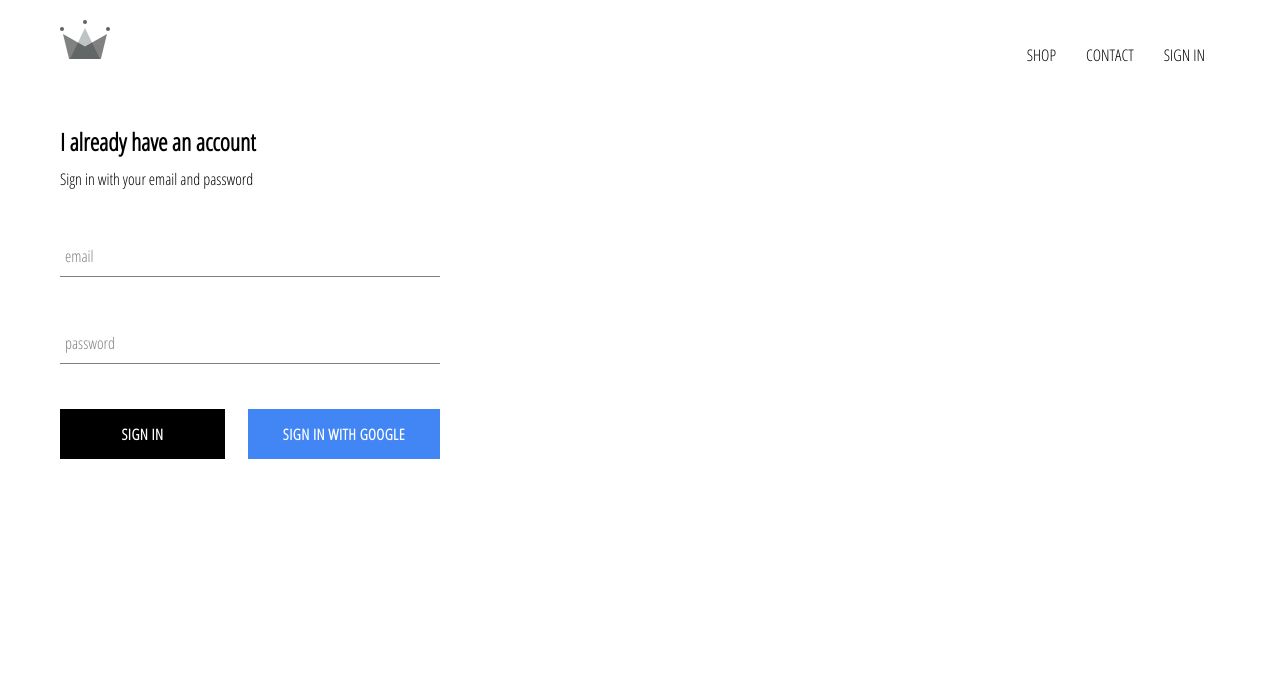
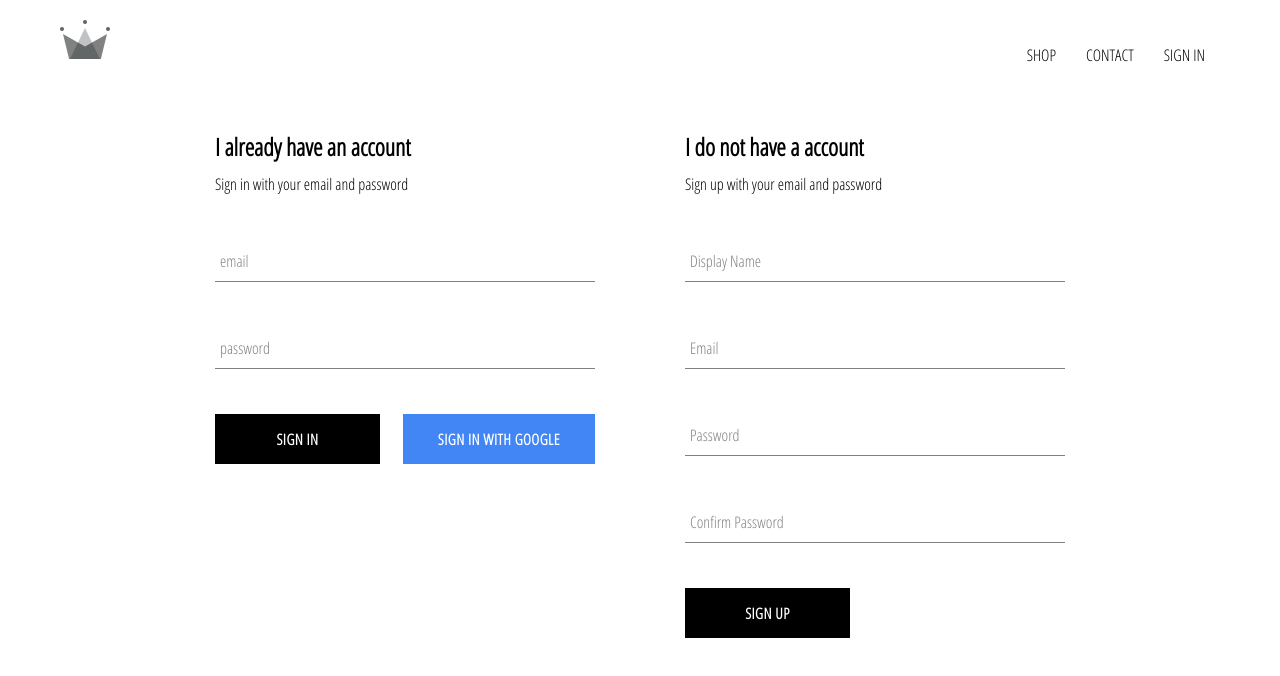
Before and after one commit to VitakSharper/react-e-commerce-app, a React (Create React App) app: page /signin in a window 1280 px wide. Shown: the top 676 px of the page. Built offline with nearby package versions, Linux system fonts and the light colour scheme; no server answers.

Commit message:
implemented firebase utils,included ability to store authenticated users into our Firestore database

```diff
--- a/src/App.js
+++ b/src/App.js
@@ -28,7 +28,8 @@
                             id: snapshot.id,
                             ...snapshot.data()
                         }
-                    })
+                    });
+                    console.log(this.state)
                 });
             } else {
                 this.setState({currentUser: userAuth})
--- /dev/null
+++ b/src/components/sign-up/sign-up.component.jsx
@@ -0,0 +1,97 @@
+import React from 'react';
+import './sign-up.styles.scss';
+import FormInput from "../form-input/form-input.component";
+import CustomButton from "../custom-button/custom-button.component";
+import {auth, createUserProfileDocument} from "../../firebase/firebase.utils";
+
+
+class SignUp extends React.Component {
+    constructor(props) {
+        super(props);
+
+        this.state = {
+            displayName: '',
+            email: '',
+            password: '',
+            confirmPassword: ''
+        }
+    }
+
+    handleSubmit = async event => {
+        event.preventDefault();
+
+        const {displayName, email, password, confirmPassword} = this.state;
+
+        if (password !== confirmPassword) {
+            alert("password don't match");
+            return;
+        }
+
+        try {
+            const {user} = await auth.createUserWithEmailAndPassword(email, password);
+            await createUserProfileDocument(user, {displayName})
+            this.setState({
+                displayName: '',
+                email: '',
+                password: '',
+                confirmPassword: ''
+            })
+        } catch (e) {
+            console.log(e)
+        }
+    };
+
+    handleChange = event => {
+        const {name, value} = event.target;
+        this.setState({[name]: value})
+    };
+
+    render() {
+        const {displayName, email, password, confirmPassword} = this.state;
+        return (
+            <div className='sign-up'>
+                <h2 className='title'>
+                    I do not have a account
+                </h2>
+                <span>Sign up with your email and password</span>
+                <form className='sign-up-form' onSubmit={this.handleSubmit}>
+                    <FormInput
+                        type='text'
+                        name='displayName'
+                        value={displayName}
+                        onChange={this.handleChange}
+                        label='Display Name'
+                        required
+                    />
+                    <FormInput
+                        type='email'
+                        name='email'
+                        value={email}
+                        onChange={this.handleChange}
+                        label='Email'
+                        required
+                    />
+                    <FormInput
+                        type='password'
+                        name='password'
+                        value={password}
+                        onChange={this.handleChange}
+                        label='Password'
+                        required
+                    />
+                    <FormInput
+                        type='password'
+                        name='confirmPassword'
+                        value={confirmPassword}
+                        onChange={this.handleChange}
+                        label='Confirm Password'
+                        required
+                    />
+                    <CustomButton type='submit'>SIGN UP</CustomButton>
+                </form>
+            </div>
+        )
+    }
+}
+
+export default SignUp;
--- /dev/null
+++ b/src/components/sign-up/sign-up.styles.scss
@@ -0,0 +1,9 @@
+.sign-up {
+  display: flex;
+  flex-direction: column;
+  width: 380px;
+
+  .title {
+    margin: 10px 0;
+  }
+}
--- a/src/pages/sign-in-and-sign-up/sign-in-and-sign-up.component.jsx
+++ b/src/pages/sign-in-and-sign-up/sign-in-and-sign-up.component.jsx
@@ -1,11 +1,13 @@
 import React from 'react';
 import './sign-in-and-sign-up.styles.scss';
 import SignIn from "../../components/sign-in/sign-in.component";
+import SignUp from "../../components/sign-up/sign-up.component";
 
 
 const SignInAndSignUp = () => (
     <div className='sign-in-and-sign-up'>
         <SignIn/>
+        <SignUp/>
     </div>
 );
 
--- a/src/pages/sign-in-and-sign-up/sign-in-and-sign-up.styles.scss
+++ b/src/pages/sign-in-and-sign-up/sign-in-and-sign-up.styles.scss
@@ -0,0 +1,6 @@
+.sign-in-and-sign-up {
+  display: flex;
+  justify-content: space-between;
+  width: 850px;
+  margin: 30px auto;
+}
```
